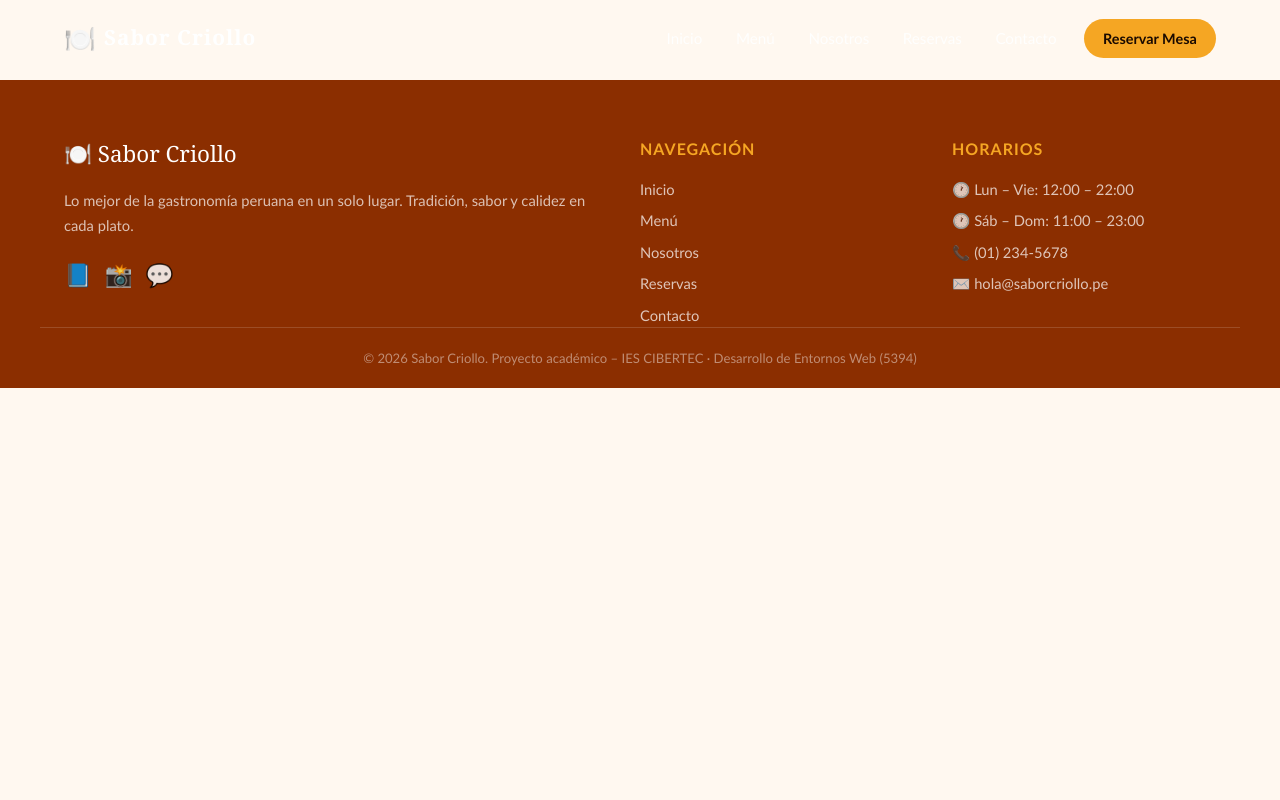
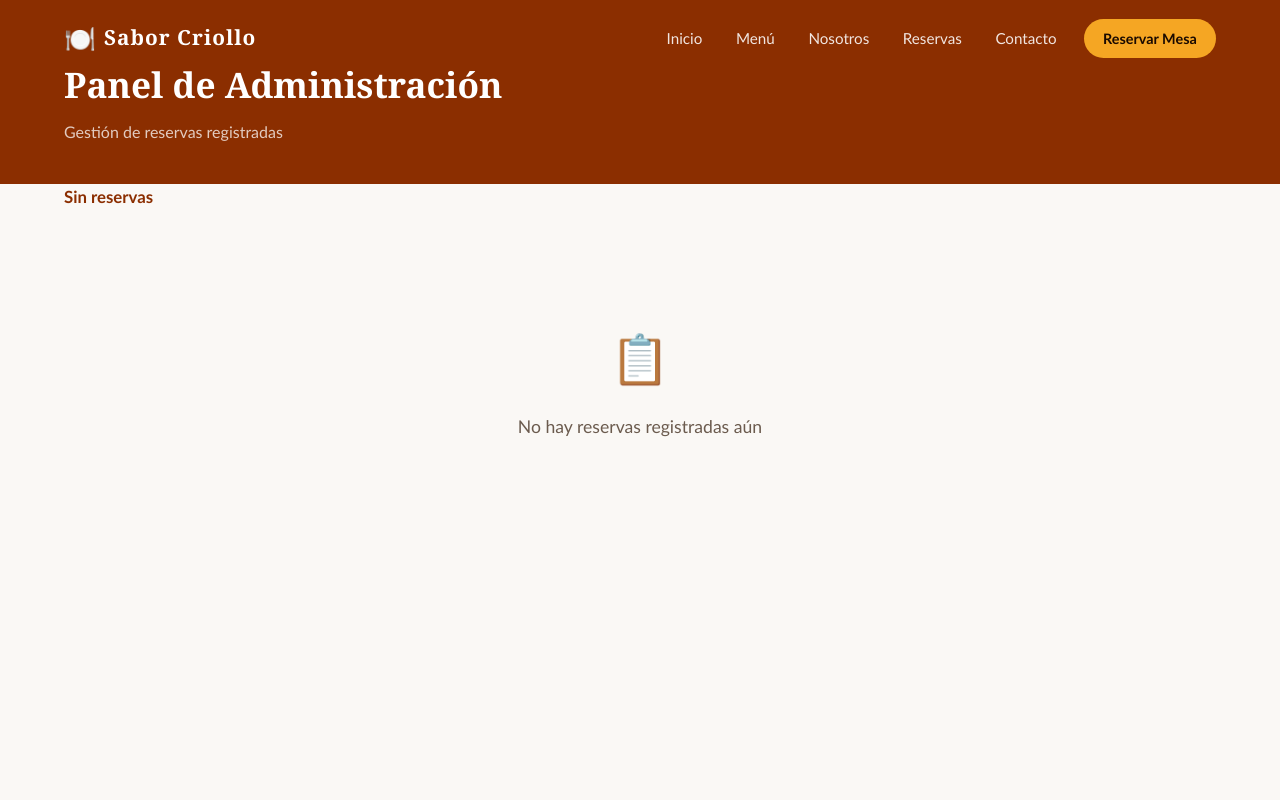
Before and after one commit to joeltimoteog-bot/sabor-criollo, a React (Vite) app: page /admin/reservas in a window 1280 px wide. Shown: the top 800 px of the page. Built offline with nearby package versions, Linux system fonts and the light colour scheme.

Commit message:
panel admin reservas con localStorage

```diff
--- a/src/App.jsx
+++ b/src/App.jsx
@@ -6,6 +6,7 @@ import MenuPage from './pages/MenuPage'
 import NosotrosPage from './pages/NosotrosPage'
 import ReservasPage from './pages/ReservasPage'
 import ContactoPage from './pages/ContactoPage'
+import ReservasAdmin from './pages/ReservasAdmin'
 
 function App() {
   return (
@@ -18,6 +19,7 @@ function App() {
           <Route path="/nosotros" element={<NosotrosPage />} />
           <Route path="/reservas" element={<ReservasPage />} />
           <Route path="/contacto" element={<ContactoPage />} />
+          <Route path="/admin/reservas" element={<ReservasAdmin />} />
         </Routes>
       </main>
       <Footer />
--- /dev/null
+++ b/src/pages/ReservasAdmin.css
@@ -0,0 +1,177 @@
+/* ── Layout ── */
+.radmin {
+  min-height: 100vh;
+  background: var(--bg, #faf8f5);
+}
+
+.radmin__header {
+  background: var(--primary);
+  padding: 3.5rem 1.5rem 2.5rem;
+}
+
+.radmin__title {
+  font-family: var(--font-title);
+  font-size: 2.2rem;
+  color: #fff;
+  margin-bottom: 0.4rem;
+}
+
+.radmin__sub {
+  color: rgba(255,255,255,0.75);
+  font-size: 1rem;
+}
+
+.radmin__body {
+  padding: 2.5rem 1.5rem 4rem;
+}
+
+/* ── Toolbar ── */
+.radmin__toolbar {
+  display: flex;
+  align-items: center;
+  justify-content: space-between;
+  flex-wrap: wrap;
+  gap: 1rem;
+  margin-bottom: 1.8rem;
+}
+
+.radmin__count {
+  font-size: 1.05rem;
+  font-weight: 600;
+  color: var(--primary);
+}
+
+.radmin__btn-clear {
+  background: #6b7280;
+  color: #fff;
+  border: none;
+  padding: 0.5rem 1.2rem;
+  border-radius: var(--radius);
+  font-size: 0.88rem;
+  cursor: pointer;
+  transition: var(--transition);
+}
+
+.radmin__btn-clear:hover {
+  background: #4b5563;
+}
+
+/* ── Empty state ── */
+.radmin__empty {
+  text-align: center;
+  padding: 5rem 1rem;
+  color: var(--gray, #6b7280);
+}
+
+.radmin__empty span {
+  font-size: 3rem;
+  display: block;
+  margin-bottom: 1rem;
+}
+
+.radmin__empty p {
+  font-size: 1.1rem;
+}
+
+/* ── Table ── */
+.radmin__table-wrap {
+  overflow-x: auto;
+  border-radius: var(--radius);
+  box-shadow: var(--shadow);
+}
+
+.radmin__table {
+  width: 100%;
+  border-collapse: collapse;
+  font-size: 0.88rem;
+  background: #fff;
+}
+
+.radmin__table thead tr {
+  background: var(--secondary);
+  color: #fff;
+}
+
+.radmin__table th {
+  padding: 0.9rem 1rem;
+  text-align: left;
+  font-weight: 600;
+  white-space: nowrap;
+}
+
+.radmin__table td {
+  padding: 0.75rem 1rem;
+  border-bottom: 1px solid rgba(0,0,0,0.06);
+  color: #374151;
+  white-space: nowrap;
+}
+
+.radmin__row--even td {
+  background: #fdf6ee;
+}
+
+/* ── Delete button ── */
+.radmin__btn-del {
+  background: #ef4444;
+  color: #fff;
+  border: none;
+  width: 1.8rem;
+  height: 1.8rem;
+  border-radius: 50%;
+  font-size: 0.75rem;
+  cursor: pointer;
+  transition: var(--transition);
+  display: inline-flex;
+  align-items: center;
+  justify-content: center;
+}
+
+.radmin__btn-del:hover {
+  background: #b91c1c;
+}
+
+/* ── Mobile cards ── */
+.radmin__cards {
+  display: none;
+  flex-direction: column;
+  gap: 1.2rem;
+}
+
+.radmin__card {
+  background: #fff;
+  border-radius: var(--radius);
+  box-shadow: var(--shadow);
+  padding: 1.2rem 1.4rem;
+}
+
+.radmin__card-head {
+  display: flex;
+  justify-content: space-between;
+  align-items: center;
+  margin-bottom: 0.9rem;
+  font-size: 1rem;
+  color: var(--primary);
+}
+
+.radmin__card-row {
+  display: flex;
+  justify-content: space-between;
+  gap: 0.5rem;
+  padding: 0.35rem 0;
+  border-bottom: 1px solid rgba(0,0,0,0.06);
+  font-size: 0.875rem;
+  color: #374151;
+}
+
+.radmin__card-label {
+  font-weight: 600;
+  color: var(--secondary);
+  flex-shrink: 0;
+}
+
+/* ── Responsive ── */
+@media (max-width: 767px) {
+  .radmin__table-wrap { display: none; }
+  .radmin__cards { display: flex; }
+  .radmin__title { font-size: 1.7rem; }
+}
--- /dev/null
+++ b/src/pages/ReservasAdmin.jsx
@@ -0,0 +1,111 @@
+import { useState, useEffect } from 'react'
+import './ReservasAdmin.css'
+
+const COLUMNS = [
+  { key: 'nombre',         label: 'Nombre' },
+  { key: 'apellido',       label: 'Apellido' },
+  { key: 'email',          label: 'Email' },
+  { key: 'telefono',       label: 'Teléfono' },
+  { key: 'fecha',          label: 'Fecha' },
+  { key: 'hora',           label: 'Hora' },
+  { key: 'personas',       label: 'Personas' },
+  { key: 'ocasion',        label: 'Ocasión' },
+  { key: 'fecha_registro', label: 'Fecha de registro' },
+]
+
+export default function ReservasAdmin() {
+  const [reservas, setReservas] = useState([])
+
+  useEffect(() => {
+    const data = JSON.parse(localStorage.getItem('reservas') || '[]')
+    setReservas(data)
+  }, [])
+
+  const eliminar = (id) => {
+    const actualizadas = reservas.filter(r => r.id !== id)
+    setReservas(actualizadas)
+    localStorage.setItem('reservas', JSON.stringify(actualizadas))
+  }
+
+  const limpiarTodo = () => {
+    setReservas([])
+    localStorage.removeItem('reservas')
+  }
+
+  return (
+    <div className="radmin">
+      <div className="radmin__header">
+        <div className="container">
+          <h1 className="radmin__title">Panel de Administración</h1>
+          <p className="radmin__sub">Gestión de reservas registradas</p>
+        </div>
+      </div>
+
+      <div className="container radmin__body">
+        <div className="radmin__toolbar">
+          <span className="radmin__count">
+            {reservas.length === 0
+              ? 'Sin reservas'
+              : `${reservas.length} reserva${reservas.length !== 1 ? 's' : ''} registrada${reservas.length !== 1 ? 's' : ''}`}
+          </span>
+          {reservas.length > 0 && (
+            <button className="radmin__btn-clear" onClick={limpiarTodo}>
+              🗑 Limpiar todo
+            </button>
+          )}
+        </div>
+
+        {reservas.length === 0 ? (
+          <div className="radmin__empty">
+            <span>📋</span>
+            <p>No hay reservas registradas aún</p>
+          </div>
+        ) : (
+          <>
+            {/* Tabla — visible en tablet/desktop */}
+            <div className="radmin__table-wrap">
+              <table className="radmin__table">
+                <thead>
+                  <tr>
+                    {COLUMNS.map(c => <th key={c.key}>{c.label}</th>)}
+                    <th>Acción</th>
+                  </tr>
+                </thead>
+                <tbody>
+                  {reservas.map((r, i) => (
+                    <tr key={r.id} className={i % 2 === 0 ? 'radmin__row--even' : ''}>
+                      {COLUMNS.map(c => <td key={c.key}>{r[c.key] || '—'}</td>)}
+                      <td>
+                        <button className="radmin__btn-del" onClick={() => eliminar(r.id)} aria-label="Eliminar">
+                          ✕
+                        </button>
+                      </td>
+                    </tr>
+                  ))}
+                </tbody>
+              </table>
+            </div>
+
+            {/* Cards — visible en móvil */}
+            <div className="radmin__cards">
+              {reservas.map(r => (
+                <div key={r.id} className="radmin__card">
+                  <div className="radmin__card-head">
+                    <strong>{r.nombre} {r.apellido}</strong>
+                    <button className="radmin__btn-del" onClick={() => eliminar(r.id)} aria-label="Eliminar">✕</button>
+                  </div>
+                  {COLUMNS.filter(c => c.key !== 'nombre' && c.key !== 'apellido').map(c => (
+                    <div key={c.key} className="radmin__card-row">
+                      <span className="radmin__card-label">{c.label}</span>
+                      <span>{r[c.key] || '—'}</span>
+                    </div>
+                  ))}
+                </div>
+              ))}
+            </div>
+          </>
+        )}
+      </div>
+    </div>
+  )
+}
--- a/src/pages/ReservasPage.jsx
+++ b/src/pages/ReservasPage.jsx
@@ -51,6 +51,10 @@ export default function ReservasPage() {
     setLoading(true)
     setTimeout(() => {
       setLoading(false)
+      const reservas = JSON.parse(localStorage.getItem('reservas') || '[]')
+      const nuevaReserva = { ...form, id: Date.now(), fecha_registro: new Date().toLocaleString() }
+      reservas.push(nuevaReserva)
+      localStorage.setItem('reservas', JSON.stringify(reservas))
       setSubmitted(true)
     }, 1800)
   }
```
